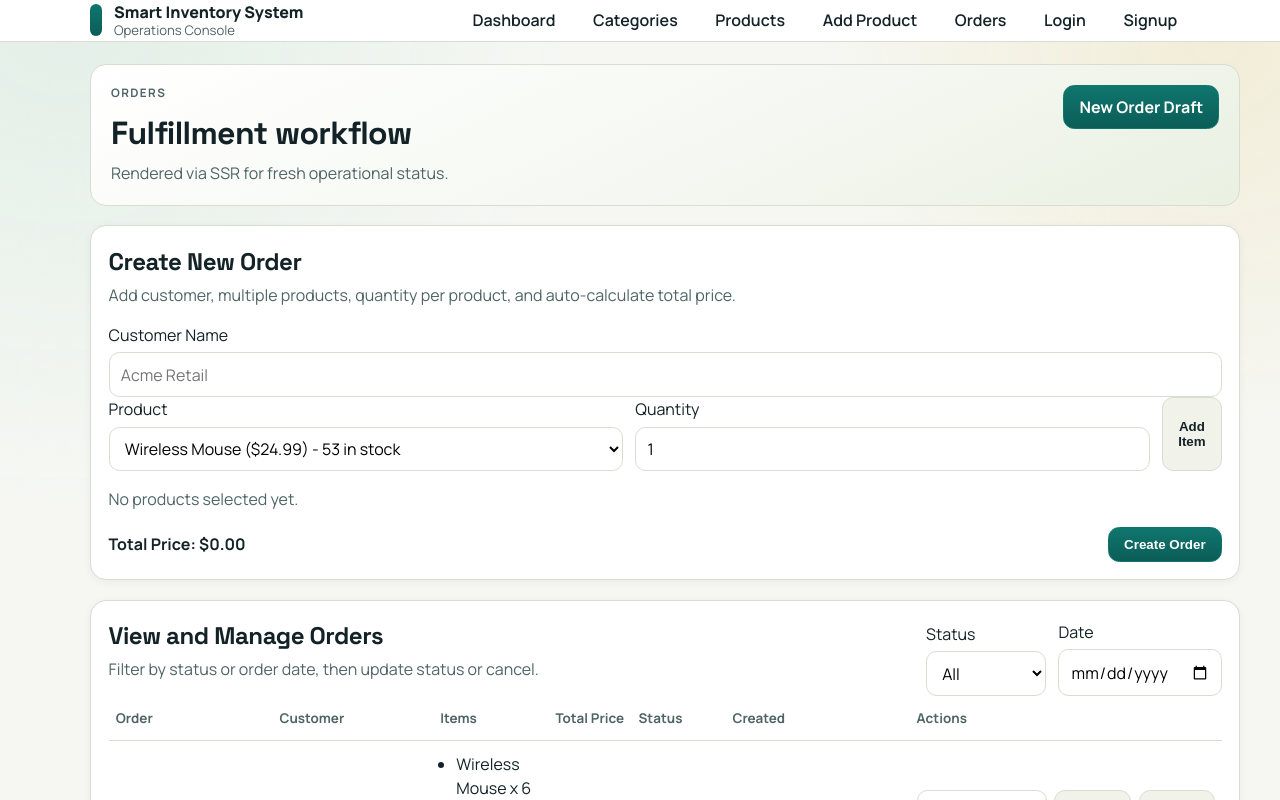
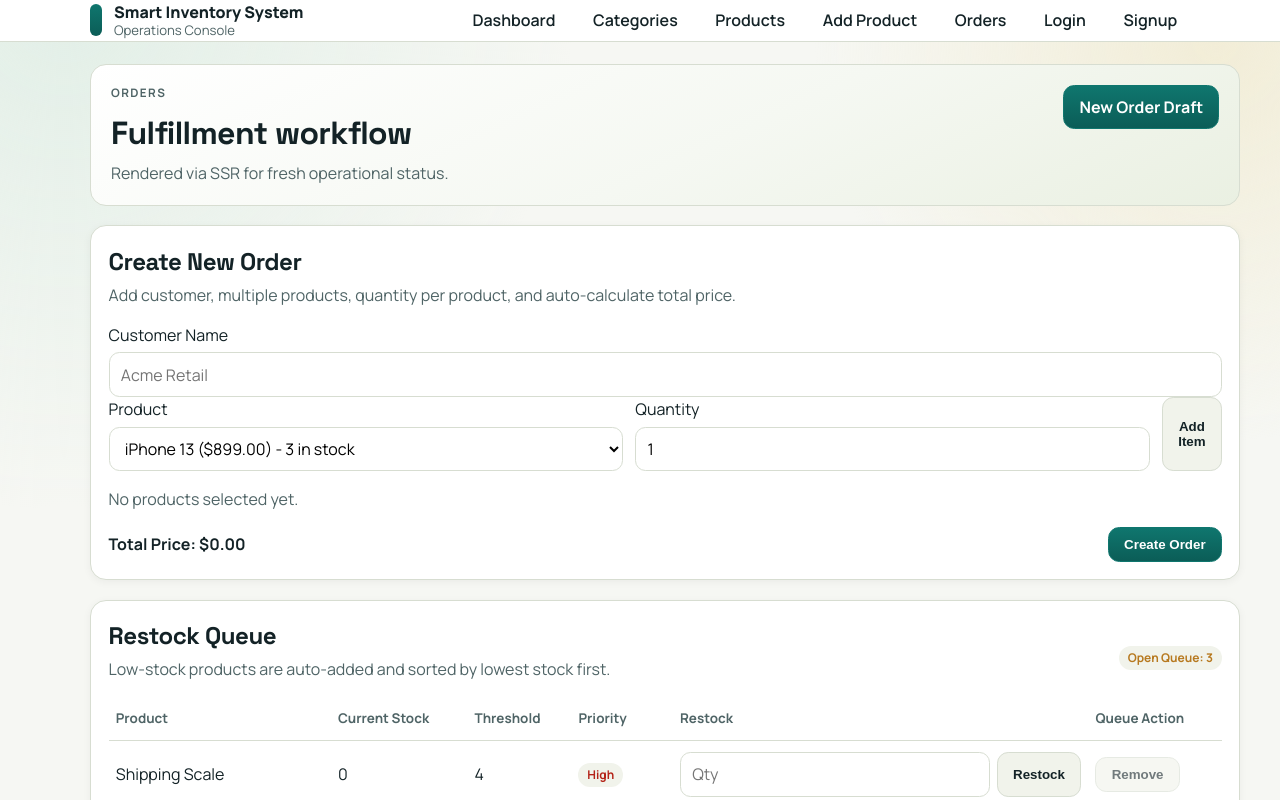
Before and after one commit to moriyam-mohona/smart_inventory_system_frontend, a Next.js app: page /orders in a window 1280 px wide. Shown: the top 800 px of the page. Built offline with nearby package versions, Linux system fonts and the light colour scheme.

Commit message:
order managemant page created

```diff
--- a/src/app/globals.css
+++ b/src/app/globals.css
@@ -233,6 +233,18 @@ h3 {
 .pill.out-of-stock,
 .pill.cancelled {
   color: var(--danger);
+}
+
+.pill.high {
+  color: var(--danger);
+}
+
+.pill.medium {
+  color: var(--warn);
+}
+
+.pill.low {
+  color: var(--success);
 }
 
 .auth-shell {
--- a/src/app/orders/order-management.tsx
+++ b/src/app/orders/order-management.tsx
@@ -1,6 +1,6 @@
 "use client";
 
-import { useMemo, useState } from "react";
+import { useEffect, useMemo, useState } from "react";
 
 import type {
   DraftOrderItemInput,
@@ -8,6 +8,8 @@ import type {
   OrderItem,
   OrderStatus,
   Product,
+  RestockPriority,
+  RestockQueue,
 } from "@/types/inventory";
 
 interface OrderManagementProps {
@@ -20,6 +22,10 @@ interface OrderDraft {
   selectedProductId: string;
   quantity: number;
   items: DraftOrderItemInput[];
+}
+
+interface QueueEntry extends RestockQueue {
+  productName: string;
 }
 
 const statusOptions: OrderStatus[] = [
@@ -51,22 +57,64 @@ function stockWarning(available: number) {
   return `Only ${available} items available in stock`;
 }
 
-export function OrderManagement({ initialOrders, products }: OrderManagementProps) {
-  const [inventoryProducts, setInventoryProducts] = useState<Product[]>(products);
+function isUnavailable(product: Product) {
+  return !product.isActive || product.status === "OUT_OF_STOCK";
+}
+
+function getRestockPriority(
+  stockQuantity: number,
+  minStockThreshold: number,
+): RestockPriority {
+  if (stockQuantity <= 0) {
+    return "HIGH";
+  }
+
+  const threshold = Math.max(minStockThreshold, 1);
+  const shortageRatio = (threshold - stockQuantity) / threshold;
+
+  if (shortageRatio >= 0.75) {
+    return "HIGH";
+  }
+
+  if (shortageRatio >= 0.4) {
+    return "MEDIUM";
+  }
+
+  return "LOW";
+}
+
+function toPriorityLabel(priority: RestockPriority) {
+  return priority.toLowerCase();
+}
+
+export function OrderManagement({
+  initialOrders,
+  products,
+}: OrderManagementProps) {
+  const [inventoryProducts, setInventoryProducts] =
+    useState<Product[]>(products);
   const [orders, setOrders] = useState<Order[]>(initialOrders);
-  const [reservedOrderIds, setReservedOrderIds] = useState<Record<string, boolean>>(
-    () => {
+  const [reservedOrderIds, setReservedOrderIds] = useState<
+    Record<string, boolean>
+  >(() => {
     const seed: Record<string, boolean> = {};
     for (const order of initialOrders) {
       seed[order.id] = order.status !== "PENDING";
     }
     return seed;
-    },
-  );
+  });
   const [statusFilter, setStatusFilter] = useState<"ALL" | OrderStatus>("ALL");
   const [dateFilter, setDateFilter] = useState("");
   const [message, setMessage] = useState("");
-  const [statusDrafts, setStatusDrafts] = useState<Record<string, OrderStatus>>({});
+  const [statusDrafts, setStatusDrafts] = useState<Record<string, OrderStatus>>(
+    {},
+  );
+  const [restockQueueMap, setRestockQueueMap] = useState<
+    Record<string, QueueEntry>
+  >({});
+  const [restockAmounts, setRestockAmounts] = useState<Record<string, number>>(
+    {},
+  );
 
   const [draft, setDraft] = useState<OrderDraft>({
     customerName: "",
@@ -78,9 +126,11 @@ export function OrderManagement({ initialOrders, products }: OrderManagementProp
   const filteredOrders = useMemo(() => {
     return orders
       .filter((order) => {
-        const statusOk = statusFilter === "ALL" || order.status === statusFilter;
+        const statusOk =
+          statusFilter === "ALL" || order.status === statusFilter;
         const dateOk =
-          dateFilter.length === 0 || order.createdAt.slice(0, 10) === dateFilter;
+          dateFilter.length === 0 ||
+          order.createdAt.slice(0, 10) === dateFilter;
         return statusOk && dateOk;
       })
       .sort((a, b) => b.createdAt.localeCompare(a.createdAt));
@@ -88,13 +138,104 @@ export function OrderManagement({ initialOrders, products }: OrderManagementProp
 
   const draftTotal = useMemo(() => {
     return draft.items.reduce((sum, item) => {
-      const product = inventoryProducts.find((entry) => entry.id === item.productId);
+      const product = inventoryProducts.find(
+        (entry) => entry.id === item.productId,
+      );
       if (!product) {
         return sum;
       }
       return sum + product.price * item.quantity;
     }, 0);
   }, [draft.items, inventoryProducts]);
+
+  const openRestockQueue = useMemo(() => {
+    return Object.values(restockQueueMap)
+      .filter((entry) => entry.status === "OPEN")
+      .sort((a, b) => {
+        if (a.currentStock !== b.currentStock) {
+          return a.currentStock - b.currentStock;
+        }
+        return a.updatedAt.localeCompare(b.updatedAt);
+      });
+  }, [restockQueueMap]);
+
+  useEffect(() => {
+    setRestockQueueMap((current) => {
+      let changed = false;
+      const next: Record<string, QueueEntry> = { ...current };
+      const now = new Date().toISOString();
+
+      for (const product of inventoryProducts) {
+        const belowThreshold = product.stockQuantity < product.minStockThreshold;
+        const existing = next[product.id];
+
+        if (belowThreshold) {
+          const priority = getRestockPriority(
+            product.stockQuantity,
+            product.minStockThreshold,
+          );
+
+          if (!existing) {
+            next[product.id] = {
+              id: `rq-${product.id}`,
+              productId: product.id,
+              productName: product.name,
+              currentStock: product.stockQuantity,
+              minStockThreshold: product.minStockThreshold,
+              priority,
+              status: "OPEN",
+              note: "Auto-added when stock dropped below threshold.",
+              createdAt: now,
+              updatedAt: now,
+              resolvedAt: null,
+            };
+            changed = true;
+            continue;
+          }
+
+          if (
+            existing.status !== "OPEN" ||
+            existing.currentStock !== product.stockQuantity ||
+            existing.minStockThreshold !== product.minStockThreshold ||
+            existing.priority !== priority ||
+            existing.productName !== product.name
+          ) {
+            next[product.id] = {
+              ...existing,
+              productName: product.name,
+              currentStock: product.stockQuantity,
+              minStockThreshold: product.minStockThreshold,
+              priority,
+              status: "OPEN",
+              updatedAt: now,
+              resolvedAt: null,
+            };
+            changed = true;
+          }
+          continue;
+        }
+
+        if (
+          existing &&
+          existing.status === "OPEN" &&
+          existing.currentStock !== product.stockQuantity
+        ) {
+          next[product.id] = {
+            ...existing,
+            currentStock: product.stockQuantity,
+            updatedAt: now,
+            priority: getRestockPriority(
+              product.stockQuantity,
+              product.minStockThreshold,
+            ),
+          };
+          changed = true;
+        }
+      }
+
+      return changed ? next : current;
+    });
+  }, [inventoryProducts]);
 
   function addDraftItem() {
     if (!draft.selectedProductId) {
@@ -115,41 +256,34 @@ export function OrderManagement({ initialOrders, products }: OrderManagementProp
       return;
     }
 
+    if (isUnavailable(selectedProduct)) {
+      setMessage("This product is currently unavailable.");
+      return;
+    }
+
     const currentLine = draft.items.find(
       (item) => item.productId === draft.selectedProductId,
     );
-    const reservedInDraft = currentLine?.quantity ?? 0;
-    const remaining = selectedProduct.stockQuantity - reservedInDraft;
+
+    if (currentLine) {
+      setMessage("This product is already added to the order.");
+      return;
+    }
+
+    const remaining = selectedProduct.stockQuantity;
 
     if (draft.quantity > remaining) {
       setMessage(stockWarning(Math.max(remaining, 0)));
       return;
     }
 
-    setDraft((current) => {
-      const existing = current.items.find(
-        (item) => item.productId === current.selectedProductId,
-      );
-
-      if (existing) {
-        return {
-          ...current,
-          items: current.items.map((item) =>
-            item.productId === current.selectedProductId
-              ? { ...item, quantity: item.quantity + current.quantity }
-              : item,
-          ),
-        };
-      }
-
-      return {
+    setDraft((current) => ({
       ...current,
       items: [
         ...current.items,
         { productId: current.selectedProductId, quantity: current.quantity },
       ],
-      };
-    });
+    }));
     setMessage("");
   }
 
@@ -175,17 +309,24 @@ export function OrderManagement({ initialOrders, products }: OrderManagementProp
 
     const shortages = draft.items
       .map((item) => {
-        const product = inventoryProducts.find((entry) => entry.id === item.productId);
+        const product = inventoryProducts.find(
+          (entry) => entry.id === item.productId,
+        );
         const available = product?.stockQuantity ?? 0;
         return {
+          unavailable: product ? isUnavailable(product) : true,
           requested: item.quantity,
           available,
           ok: item.quantity <= available,
         };
       })
-      .filter((row) => !row.ok);
+      .filter((row) => row.unavailable || !row.ok);
 
     if (shortages.length > 0) {
+      if (shortages[0].unavailable) {
+        setMessage("This product is currently unavailable.");
+        return;
+      }
       setMessage(stockWarning(shortages[0].available));
       return;
     }
@@ -194,7 +335,9 @@ export function OrderManagement({ initialOrders, products }: OrderManagementProp
     const orderId = `draft-order-${Date.now()}`;
 
     const items: OrderItem[] = draft.items.map((item, index) => {
-      const product = inventoryProducts.find((entry) => entry.id === item.productId);
+      const product = inventoryProducts.find(
+        (entry) => entry.id === item.productId,
+      );
       const unitPrice = product?.price ?? 0;
       return {
         id: `${orderId}-item-${index + 1}`,
@@ -265,7 +408,15 @@ export function OrderManagement({ initialOrders, products }: OrderManagementProp
 
     if (requiresReservation) {
       for (const item of targetOrder.items) {
-        const product = inventoryProducts.find((entry) => entry.id === item.productId);
+        const product = inventoryProducts.find(
+          (entry) => entry.id === item.productId,
+        );
+
+        if (!product || isUnavailable(product)) {
+          setMessage("This product is currently unavailable.");
+          return;
+        }
+
         const available = product?.stockQuantity ?? 0;
 
         if (item.quantity > available) {
@@ -280,7 +431,9 @@ export function OrderManagement({ initialOrders, products }: OrderManagementProp
     if (requiresReservation) {
       setInventoryProducts((current) =>
         current.map((product) => {
-          const line = targetOrder.items.find((item) => item.productId === product.id);
+          const line = targetOrder.items.find(
+            (item) => item.productId === product.id,
+          );
           if (!line) {
             return product;
           }
@@ -339,13 +492,71 @@ export function OrderManagement({ initialOrders, products }: OrderManagementProp
     setMessage("Order cancelled.");
   }
 
+  function restockProduct(productId: string) {
+    const amount = Number(restockAmounts[productId] ?? 0);
+
+    if (!Number.isInteger(amount) || amount <= 0) {
+      setMessage("Restock quantity must be a positive whole number.");
+      return;
+    }
+
+    const now = new Date().toISOString();
+
+    setInventoryProducts((current) =>
+      current.map((product) => {
+        if (product.id !== productId) {
+          return product;
+        }
+
+        const nextStock = product.stockQuantity + amount;
+        return {
+          ...product,
+          stockQuantity: nextStock,
+          status: nextProductStatus(nextStock),
+          updatedAt: now,
+        };
+      }),
+    );
+
+    setRestockAmounts((current) => ({
+      ...current,
+      [productId]: 0,
+    }));
+    setMessage("Stock updated from restock action.");
+  }
+
+  function removeFromQueue(productId: string) {
+    const entry = restockQueueMap[productId];
+    if (!entry || entry.status !== "OPEN") {
+      return;
+    }
+
+    if (entry.currentStock < entry.minStockThreshold) {
+      setMessage("Cannot remove item until stock reaches threshold.");
+      return;
+    }
+
+    const now = new Date().toISOString();
+
+    setRestockQueueMap((current) => ({
+      ...current,
+      [productId]: {
+        ...current[productId],
+        status: "CLOSED",
+        updatedAt: now,
+        resolvedAt: now,
+      },
+    }));
+    setMessage("Item removed from restock queue.");
+  }
+
   return (
     <>
       <section className="card">
         <h2>Create New Order</h2>
         <p className="card-subtitle">
-          Add customer, multiple products, quantity per product, and auto-calculate
-          total price.
+          Add customer, multiple products, quantity per product, and
+          auto-calculate total price.
         </p>
 
         <label className="field">
@@ -377,8 +588,14 @@ export function OrderManagement({ initialOrders, products }: OrderManagementProp
               }
             >
               {inventoryProducts.map((product) => (
-                <option key={product.id} value={product.id}>
-                  {product.name} (${product.price.toFixed(2)}) - {product.stockQuantity} in stock
+                <option
+                  key={product.id}
+                  value={product.id}
+                  disabled={isUnavailable(product)}
+                >
+                  {product.name} (${product.price.toFixed(2)}) -{" "}
+                  {product.stockQuantity} in stock
+                  {isUnavailable(product) ? " (unavailable)" : ""}
                 </option>
               ))}
             </select>
@@ -421,9 +638,8 @@ export function OrderManagement({ initialOrders, products }: OrderManagementProp
               return (
                 <div key={item.productId} className="line-item">
                   <span>
-                    {product.name} x {item.quantity} (${(
-                      product.price * item.quantity
-                    ).toFixed(2)})
+                    {product.name} x {item.quantity} ($
+                    {(product.price * item.quantity).toFixed(2)})
                   </span>
                   <button
                     className="text-btn"
@@ -443,6 +659,89 @@ export function OrderManagement({ initialOrders, products }: OrderManagementProp
           <button className="btn primary" type="button" onClick={createOrder}>
             Create Order
           </button>
+        </div>
+      </section>
+
+      <section className="card">
+        <div className="row spread center wrap">
+          <div>
+            <h2>Restock Queue</h2>
+            <p className="card-subtitle">
+              Low-stock products are auto-added and sorted by lowest stock first.
+            </p>
+          </div>
+          <span className="pill pending">Open Queue: {openRestockQueue.length}</span>
+        </div>
+
+        <div className="table-wrap">
+          <table className="table">
+            <thead>
+              <tr>
+                <th>Product</th>
+                <th>Current Stock</th>
+                <th>Threshold</th>
+                <th>Priority</th>
+                <th>Restock</th>
+                <th>Queue Action</th>
+              </tr>
+            </thead>
+            <tbody>
+              {openRestockQueue.map((entry) => (
+                <tr key={entry.id}>
+                  <td>{entry.productName}</td>
+                  <td>{entry.currentStock}</td>
+                  <td>{entry.minStockThreshold}</td>
+                  <td>
+                    <span className={`pill ${entry.priority.toLowerCase()}`}>
+                      {toPriorityLabel(entry.priority)}
+                    </span>
+                  </td>
+                  <td>
+                    <div className="orders-actions">
+                      <input
+                        className="input"
+                        type="number"
+                        min={1}
+                        step={1}
+                        value={restockAmounts[entry.productId] ?? ""}
+                        onChange={(event) =>
+                          setRestockAmounts((current) => ({
+                            ...current,
+                            [entry.productId]: Number(event.target.value || 0),
+                          }))
+                        }
+                        placeholder="Qty"
+                      />
+                      <button
+                        className="btn"
+                        type="button"
+                        onClick={() => restockProduct(entry.productId)}
+                      >
+                        Restock
+                      </button>
+                    </div>
+                  </td>
+                  <td>
+                    <button
+                      className="btn"
+                      type="button"
+                      onClick={() => removeFromQueue(entry.productId)}
+                      disabled={entry.currentStock < entry.minStockThreshold}
+                    >
+                      Remove
+                    </button>
+                  </td>
+                </tr>
+              ))}
+              {openRestockQueue.length === 0 ? (
+                <tr>
+                  <td colSpan={6}>
+                    <p className="empty">No open restock queue items.</p>
+                  </td>
+                </tr>
+              ) : null}
+            </tbody>
+          </table>
         </div>
       </section>
 
@@ -514,7 +813,8 @@ export function OrderManagement({ initialOrders, products }: OrderManagementProp
                         );
                         return (
                           <li key={item.id}>
-                            {product?.name ?? "Unknown product"} x {item.quantity}
+                            {product?.name ?? "Unknown product"} x{" "}
+                            {item.quantity}
                           </li>
                         );
                       })}
@@ -569,7 +869,9 @@ export function OrderManagement({ initialOrders, products }: OrderManagementProp
               {filteredOrders.length === 0 ? (
                 <tr>
                   <td colSpan={7}>
-                    <p className="empty">No orders match the selected filters.</p>
+                    <p className="empty">
+                      No orders match the selected filters.
+                    </p>
                   </td>
                 </tr>
               ) : null}
--- a/src/lib/inventory-service.ts
+++ b/src/lib/inventory-service.ts
@@ -45,12 +45,12 @@ const categories: Category[] = [
 const products: Product[] = [
   {
     id: "67f0a39cf9f9b2a2503f3001",
-    name: "Wireless Mouse",
-    sku: "ELEC-MOU-001",
+    name: "iPhone 13",
+    sku: "ELEC-PHN-013",
     categoryId: "67f0a39cf9f9b2a2503f1001",
-    price: 24.99,
-    stockQuantity: 53,
-    minStockThreshold: 12,
+    price: 899,
+    stockQuantity: 3,
+    minStockThreshold: 5,
     status: "ACTIVE",
     isActive: true,
     createdById: "67f0a39cf9f9b2a2503f2001",
@@ -73,12 +73,12 @@ const products: Product[] = [
   },
   {
     id: "67f0a39cf9f9b2a2503f3003",
-    name: "Premium Notebook",
-    sku: "OFFI-NOT-010",
+    name: "T-Shirt",
+    sku: "CLTH-TSH-001",
     categoryId: "67f0a39cf9f9b2a2503f1002",
-    price: 5.5,
-    stockQuantity: 116,
-    minStockThreshold: 25,
+    price: 19.99,
+    stockQuantity: 20,
+    minStockThreshold: 5,
     status: "ACTIVE",
     isActive: true,
     createdById: "67f0a39cf9f9b2a2503f2002",
@@ -252,30 +252,63 @@ export async function getDashboardSummary(): Promise<DashboardSummary> {
   const allProducts = await getProducts();
   const allOrders = await getOrders();
 
-  const lowStockProducts = allProducts.filter(
+  const todayDate = new Date().toISOString().slice(0, 10);
+  const todaysOrders = allOrders.filter(
+    (order) => order.createdAt.slice(0, 10) === todayDate,
+  );
+
+  const pendingOrders = allOrders.filter((order) =>
+    ["PENDING", "CONFIRMED", "SHIPPED"].includes(order.status),
+  ).length;
+  const completedOrders = allOrders.filter(
+    (order) => order.status === "DELIVERED",
+  ).length;
+
+  const lowStockItemsCount = allProducts.filter(
     (product) =>
       getStockStatus(product.stockQuantity, product.minStockThreshold) ===
       "low",
   ).length;
 
-  const outOfStockProducts = allProducts.filter(
-    (product) =>
-      getStockStatus(product.stockQuantity, product.minStockThreshold) ===
-      "out-of-stock",
-  ).length;
-
-  const todayRevenue = allOrders.reduce(
+  const revenueToday = todaysOrders.reduce(
     (sum, order) => sum + order.totalPrice,
     0,
   );
 
+  const lowStockProduct = allProducts.find((product) => {
+    return getStockStatus(product.stockQuantity, product.minStockThreshold) === "low";
+  });
+  const okProduct = allProducts.find((product) => {
+    return getStockStatus(product.stockQuantity, product.minStockThreshold) === "in-stock";
+  });
+
+  const prioritizedSummary: DashboardSummary["productSummary"] = [];
+
+  if (lowStockProduct) {
+    prioritizedSummary.push({
+      id: lowStockProduct.id,
+      name: lowStockProduct.name,
+      stockQuantity: lowStockProduct.stockQuantity,
+      label: "Low Stock",
+    });
+  }
+
+  if (okProduct && (!lowStockProduct || okProduct.id !== lowStockProduct.id)) {
+    prioritizedSummary.push({
+      id: okProduct.id,
+      name: okProduct.name,
+      stockQuantity: okProduct.stockQuantity,
+      label: "OK",
+    });
+  }
+
   return {
-    totalProducts: allProducts.length,
-    lowStockProducts,
-    outOfStockProducts,
-    activeOrders: allOrders.filter((order) => order.status !== "DELIVERED")
-      .length,
-    todayRevenue,
+    totalOrdersToday: todaysOrders.length,
+    pendingOrders,
+    completedOrders,
+    lowStockItemsCount,
+    revenueToday,
+    productSummary: prioritizedSummary,
   };
 }
 
```
Also changed, not shown: src/types/inventory.ts (+13 -5 lines). Lines whose indentation alone changed are shown as unchanged.
